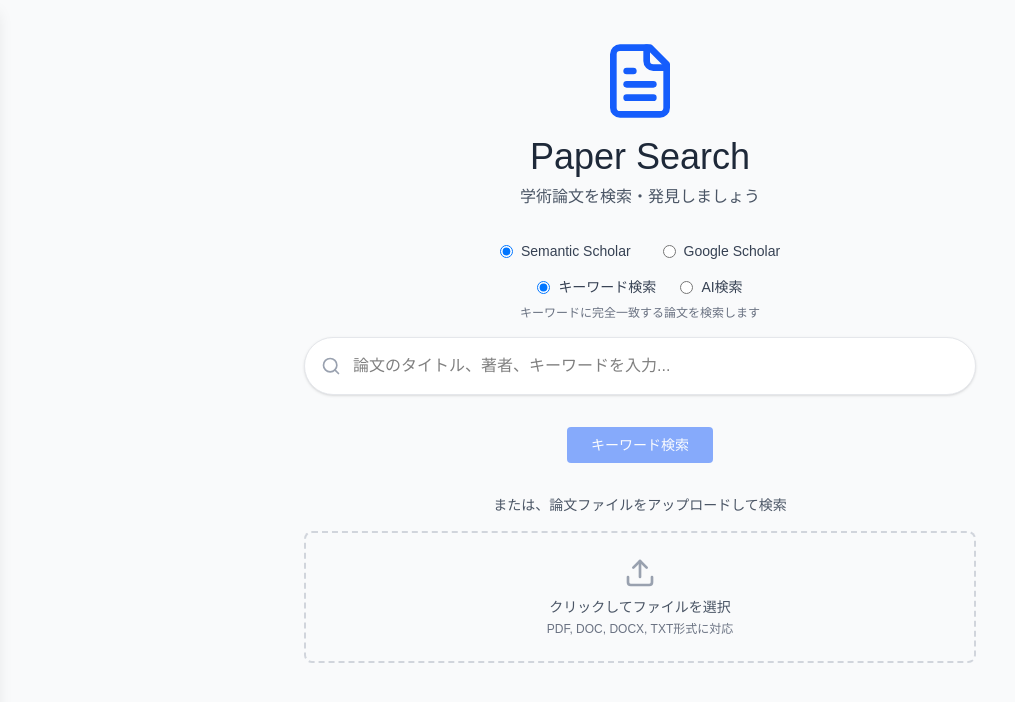
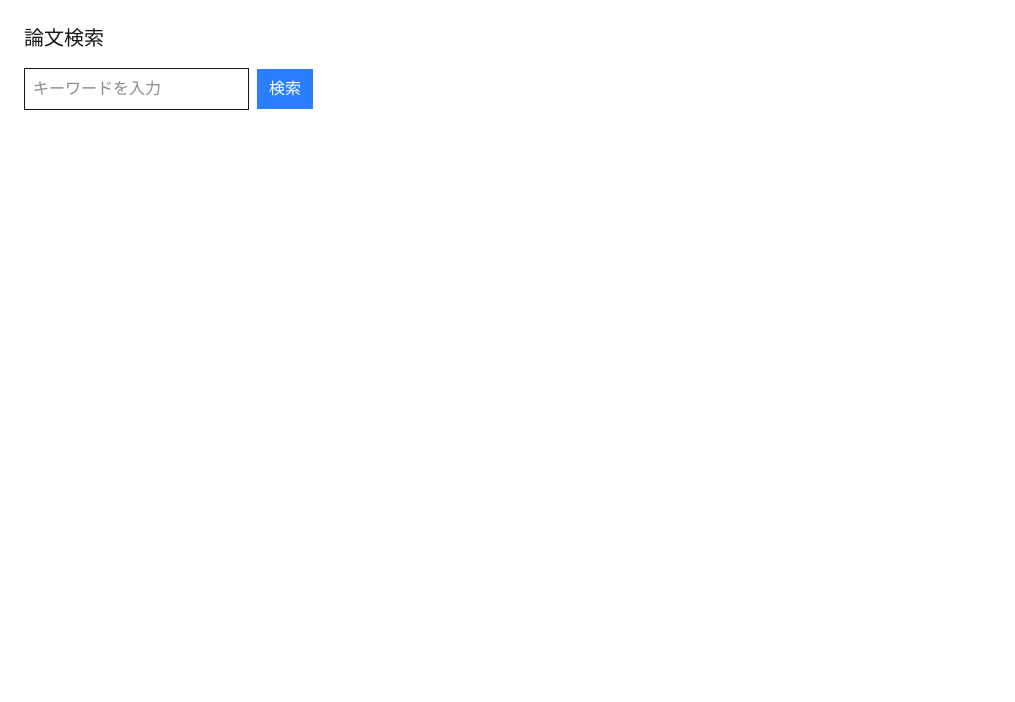
Before and after one commit to kaiKyutech/paper_search, a Next.js app in the folder react_app/frontend/: page / in a window 1280 px wide. Shown: the top 702 px of the page, without its empty margins (0-1015 px from the left). Built offline with nearby package versions, Linux system fonts and the light colour scheme.

Commit message:
検索結果ページを追加

```diff
--- a/react_app/frontend/app/page.tsx
+++ b/react_app/frontend/app/page.tsx
@@ -1,5 +1,18 @@
-import PaperSearchApp from '../components/PaperSearchApp';
-
 export default function Home() {
-  return <PaperSearchApp />;
+  return (
+    <main className="p-6">
+      <h1 className="text-xl mb-4">論文検索</h1>
+      <form action="/search" method="get">
+        <input
+          type="text"
+          name="q"
+          placeholder="キーワードを入力"
+          className="border p-2 mr-2"
+        />
+        <button type="submit" className="bg-blue-500 text-white px-3 py-2">
+          検索
+        </button>
+      </form>
+    </main>
+  );
 }
--- /dev/null
+++ b/react_app/frontend/app/search/page.tsx
@@ -0,0 +1,23 @@
+interface SearchPageProps {
+  searchParams: { q?: string };
+}
+
+export default async function SearchPage({ searchParams }: SearchPageProps) {
+  const query = searchParams.q ?? '';
+  const res = await fetch(
+    `https://example.com/api/search?q=${encodeURIComponent(query)}`
+  );
+  const results = await res.json();
+
+  return (
+    <main className="p-6">
+      <h1 className="text-xl mb-4">「{query}」の検索結果</h1>
+      {results.items.map((item: any) => (
+        <div key={item.id} className="mb-4 border-b pb-2">
+          <h2 className="text-lg">{item.title}</h2>
+          <p>{item.summary}</p>
+        </div>
+      ))}
+    </main>
+  );
+}
```
Also changed, not shown: 1 other file (tests, documents, lock files or other folders).
